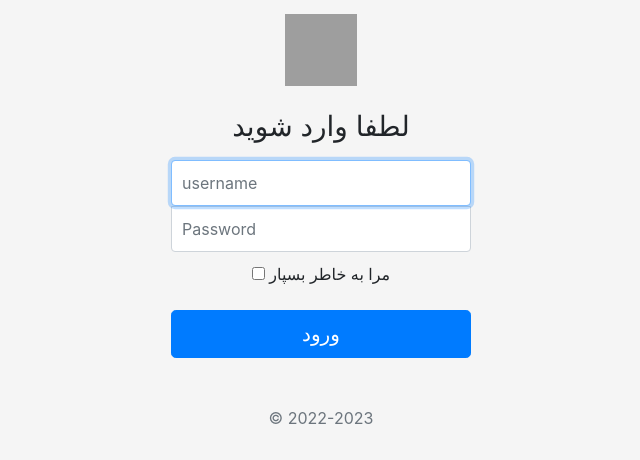
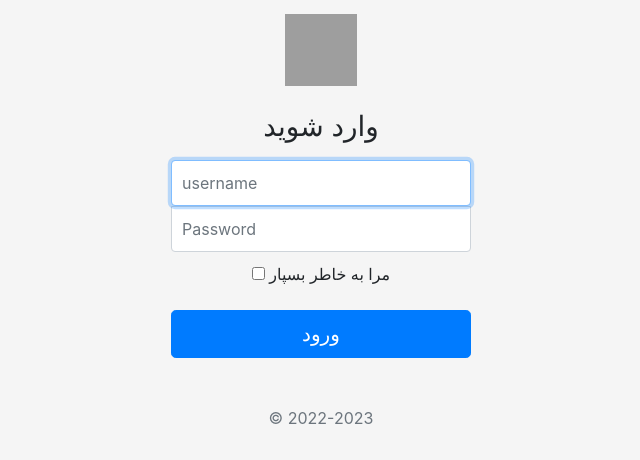
Before and after one commit to hoseinfzad/my-blog, a Django app: page /accounts/login/ in a window 1280 px wide. Shown: the part 170-630 px from the top of the page, without its empty margins (319-959 px from the left). Run offline with Django 3.2, Linux system fonts and the light colour scheme; some libraries are stand-ins or nearby versions; grey boxes are pictures that could not be loaded.

Commit message:
edit few things in templates

```diff
--- a/MyBlog/templates/accounts/login.html
+++ b/MyBlog/templates/accounts/login.html
@@ -20,10 +20,10 @@
     <form class="form-signin" method="post" action="{% url 'accounts:login' %}">
       {% csrf_token %}
       <img class="mb-4" src="https://getbootstrap.com/docs/4.0/assets/brand/bootstrap-solid.svg" alt="" width="72" height="72">
-      <h1 class="h3 mb-3 font-weight-normal">لطفا وارد شوید</h1>
+      <h1 class="h3 mb-3 font-weight-normal"> وارد شوید</h1>
       <label for="inputUsername" class="sr-only">نام کاربری</label>
       <input type="text" name="username" class="form-control" placeholder="username" required autofocus>
-      <label for="inputPassword" class="sr-only">Password</label>
+      <label for="inputPassword" class="sr-only">رمز عبور</label>
       <input type="password" name="password" class="form-control" placeholder="Password" required>
       <div class="checkbox mb-3">
         <label>
--- a/MyBlog/templates/contact.html
+++ b/MyBlog/templates/contact.html
@@ -81,7 +81,7 @@
                   <div class="content">
                     <ul>
                       <li>
-                        <h5>09375578615</h5>
+                        <h5>0990900909090909</h5>
                         <span>شماره تماس</span>
                       </li>
                       <li>
--- a/MyBlog/templates/includes/header.html
+++ b/MyBlog/templates/includes/header.html
@@ -5,7 +5,7 @@
    <header class="" dir='rtl'>
     <nav class="navbar navbar-expand-lg">
       <div class="container">
-        <a class="navbar-brand" href="{% url 'blog:index' %}"><h2>حصین بلاگ<em>.</em></h2></a>
+        <a class="navbar-brand" href="{% url 'blog:index' %}"><h2>وبلاگ من<em>.</em></h2></a>
         <button class="navbar-toggler" type="button" data-toggle="collapse" data-target="#navbarResponsive" aria-controls="navbarResponsive" aria-expanded="false" aria-label="Toggle navigation">
           <span class="navbar-toggler-icon"></span>
         </button>
```
